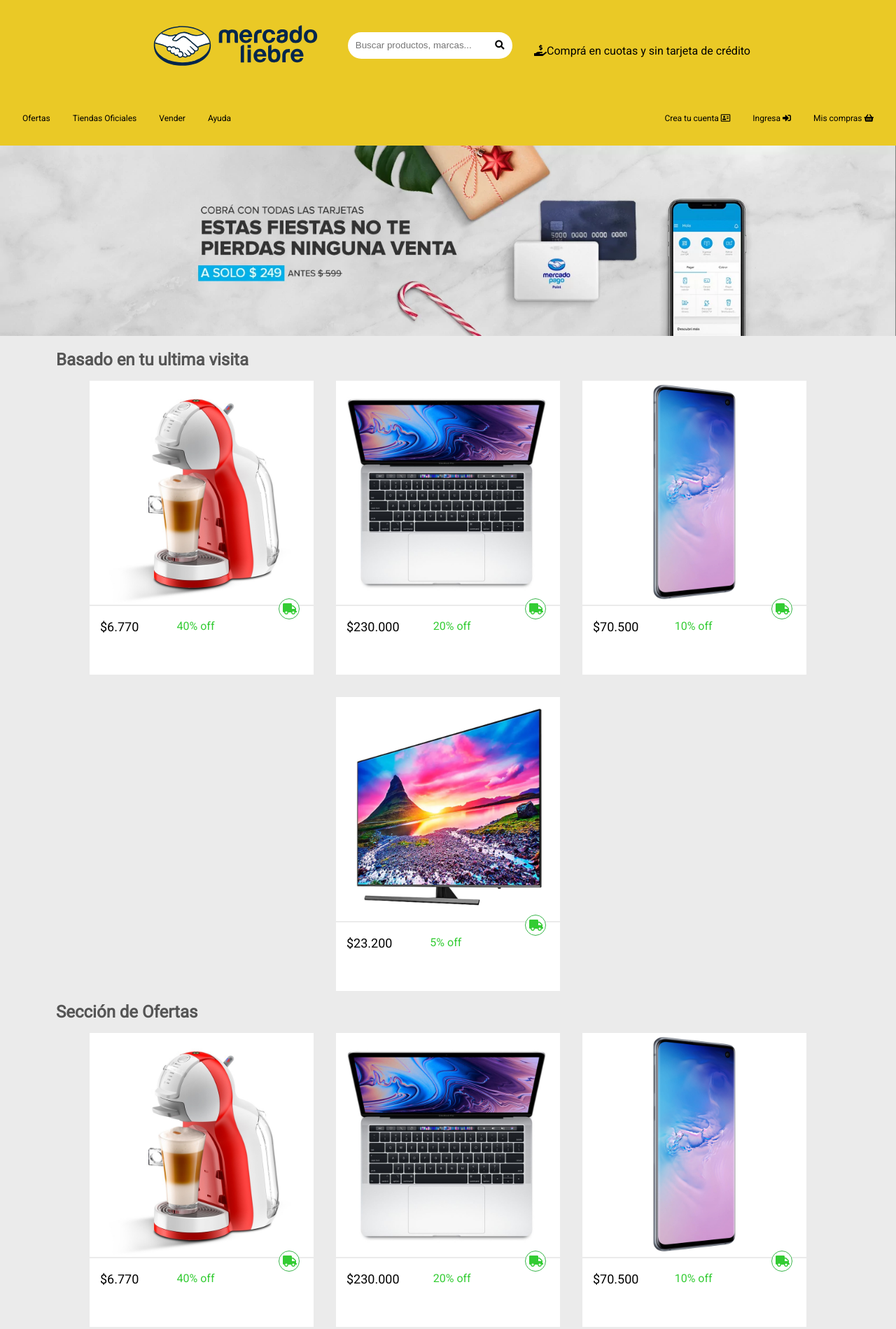
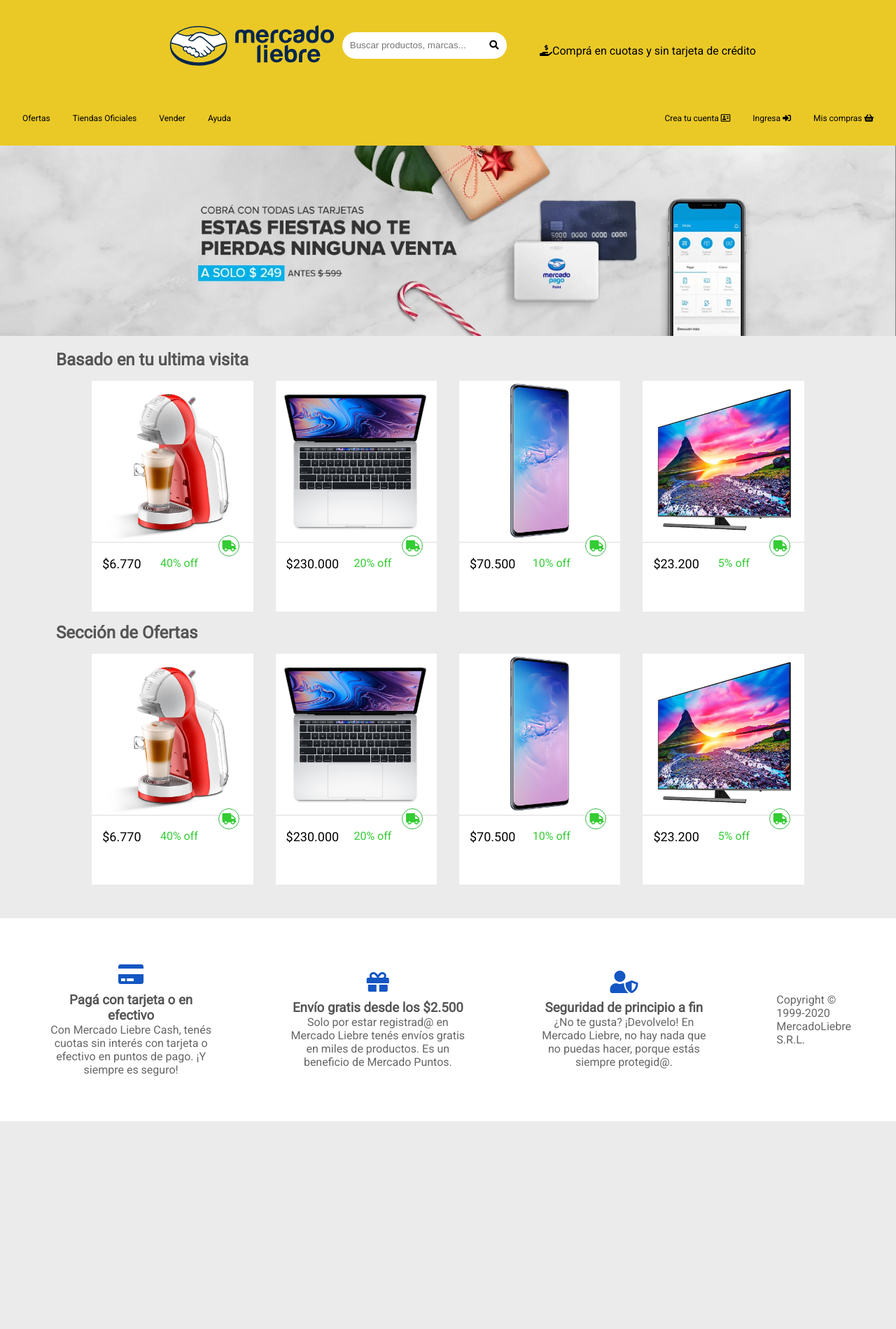
Before and after one commit to NicolasDenaday/MercadoLiebre, a website: page views/home.html in a window 1280 px wide. Shown: the top 1899 px of the page at 70% size. After the commit the page ends 1602 px from the top, so only its background shows below. Drawn offline with Linux system fonts and the light colour scheme; files whose address does not match are found by name.

Commit message:
Update MercadoLiebre

```diff
--- a/public/css/style.css
+++ b/public/css/style.css
@@ -64,6 +64,7 @@
     flex-wrap: wrap;
     align-items: center;
     justify-content: center;
+    gap: 1rem;
 }
 
 .logo {
@@ -215,12 +216,14 @@
     position: relative;
 }
 
-
+/*/////////////////////////////////////////////
+///////////////FOOTER////////////////////////
+///////////////////////////////////////////// */
 footer {
     display: flex;
     flex-direction: column;
     align-items: center;
-    gap: 4rem;
+    gap: 6rem;
     padding: 4rem;
     background-color: #fff;
     margin-top: 3rem;
@@ -234,18 +237,30 @@
     font-size: 2em;
     color: #1456c3;
     margin-bottom: 10px;
+    transition: color 0.5s;
+    transition: font-size 0.7s;
 }
 
-footer .text,
-footer .copyright {
+.footer-info:hover i{
+    color: #3c3;
+    font-size: 2.2rem;
+}
+
+footer .text, .copyright {
     color: #666;
-
 }
 
 footer h3 {
     color: #555;
 }
+/*/////////////////////////////////////////////
+///////////////FOOTER////////////////////////
+///////////////////////////////////////////// */
 
+
+/*/////////////////////////////////////////////
+///////////////LOGIN////////////////////////
+///////////////////////////////////////////// */
 .login{
     display: flex;
     margin: auto;
@@ -270,8 +285,14 @@
     border: none;
     width: 100%;
 }
+/*/////////////////////////////////////////////
+///////////////LOGIN////////////////////////
+///////////////////////////////////////////// */
 
 
+/*/////////////////////////////////////////////
+///////////////REGISTER////////////////////////
+///////////////////////////////////////////// */
 .register-info form{
     display: flex;
     flex-direction: column;
@@ -292,16 +313,22 @@
     color: black;
     border-radius: 0.7rem;
 }
+/*/////////////////////////////////////////////
+/////////////////REGISTER////////////////////////
+///////////////////////////////////////////// */
 
-.buttons-container .button, .button{
+
+.buttons-container .button{
     background-color:#1259c3;
     color: #fff;
+    cursor: pointer;
 }
 
 .login-button{
     background-color:#1259c3;
     color: #fff;
     transition: background-color 0.5s;
+    cursor: pointer
 }
 .login-button:hover{
     background-color: #0022AA;
@@ -311,6 +338,10 @@
     background-color: #c30148;
 }
 
+
+/*/////////////////////////////////////////////
+///////////////MEDIA////////////////////////
+///////////////////////////////////////////// */
 @media (max-width: 769px) {
     .nav-list {
         display: none;
@@ -322,3 +353,23 @@
         display: none;
     }
 }
+
+@media (max-width: 600px){
+    .product-card{
+        width: 90%;
+    }
+}
+
+@media (min-width: 992px){
+    .product-card{
+        max-width: 20%;
+    }
+
+footer{
+    flex-direction: row;
+}
+}
+
+/*/////////////////////////////////////////////
+///////////////MEDIA////////////////////////
+///////////////////////////////////////////// */
--- a/views/home.html
+++ b/views/home.html
@@ -18,10 +18,12 @@
         <div class="search-nav">
             <div class="up-header">
                 <img class="logo" src="/images/logo-mercado-liebre.svg" alt="logo de MercadoLiebre">
-                <div class="search-bar">
-                    <input type="text" placeholder="Buscar productos, marcas...">
-                    <button class="submit"><i class="fas fa-search"></i></button>
-                </div>
+                <form action="/views/home.html" method="post">
+                    <div class="search-bar">
+                        <input type="text" placeholder="Buscar productos, marcas...">
+                        <button class="submit"><i class="fas fa-search"></i></button>
+                    </div>
+                </form>
             </div>
             <p class="info">
                 <i class="fas fa-hand-holding-usd"></i>Comprá en cuotas y sin tarjeta de crédito
```
Also changed, not shown: views/register.html (+3 -3 lines).
